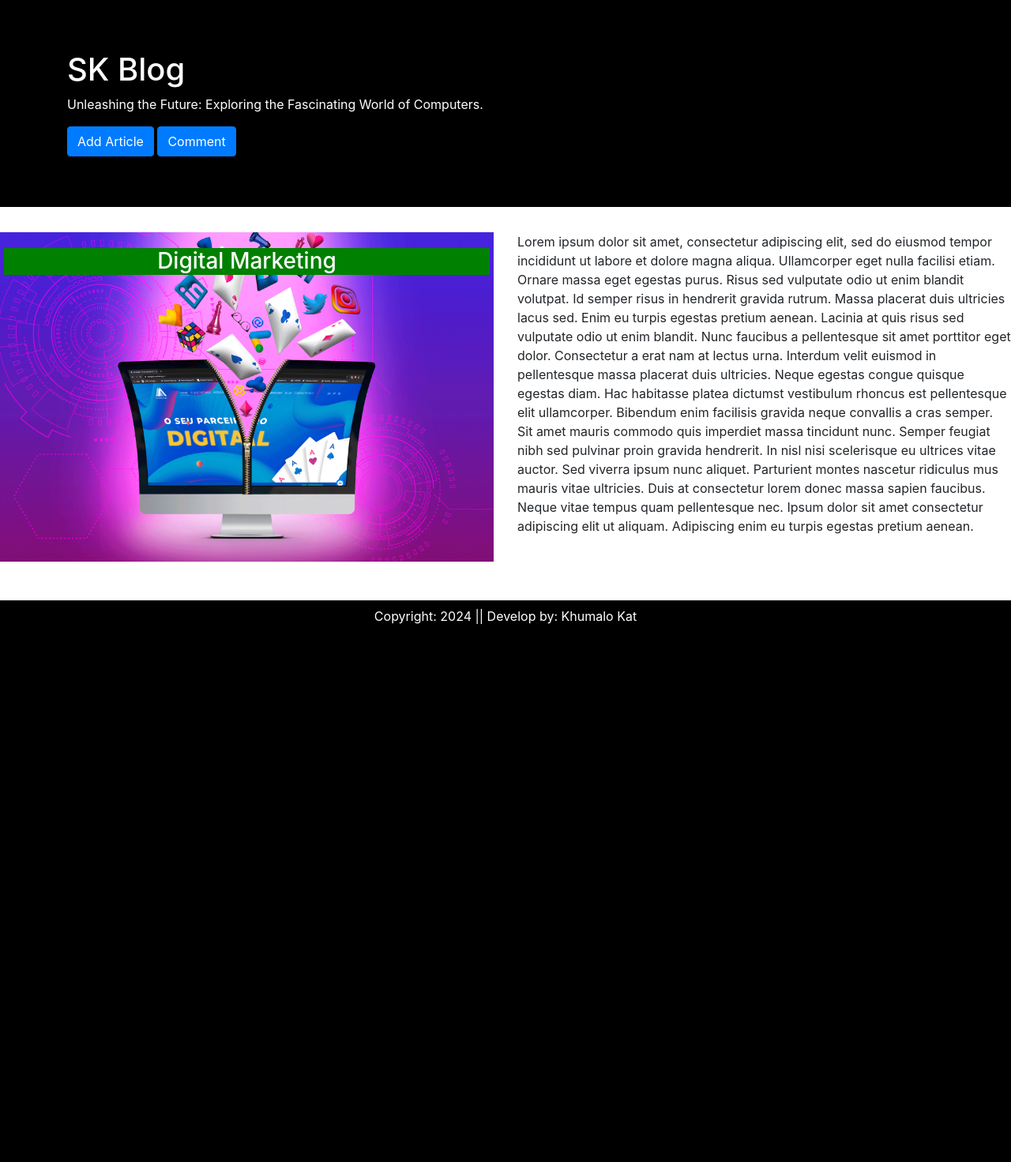
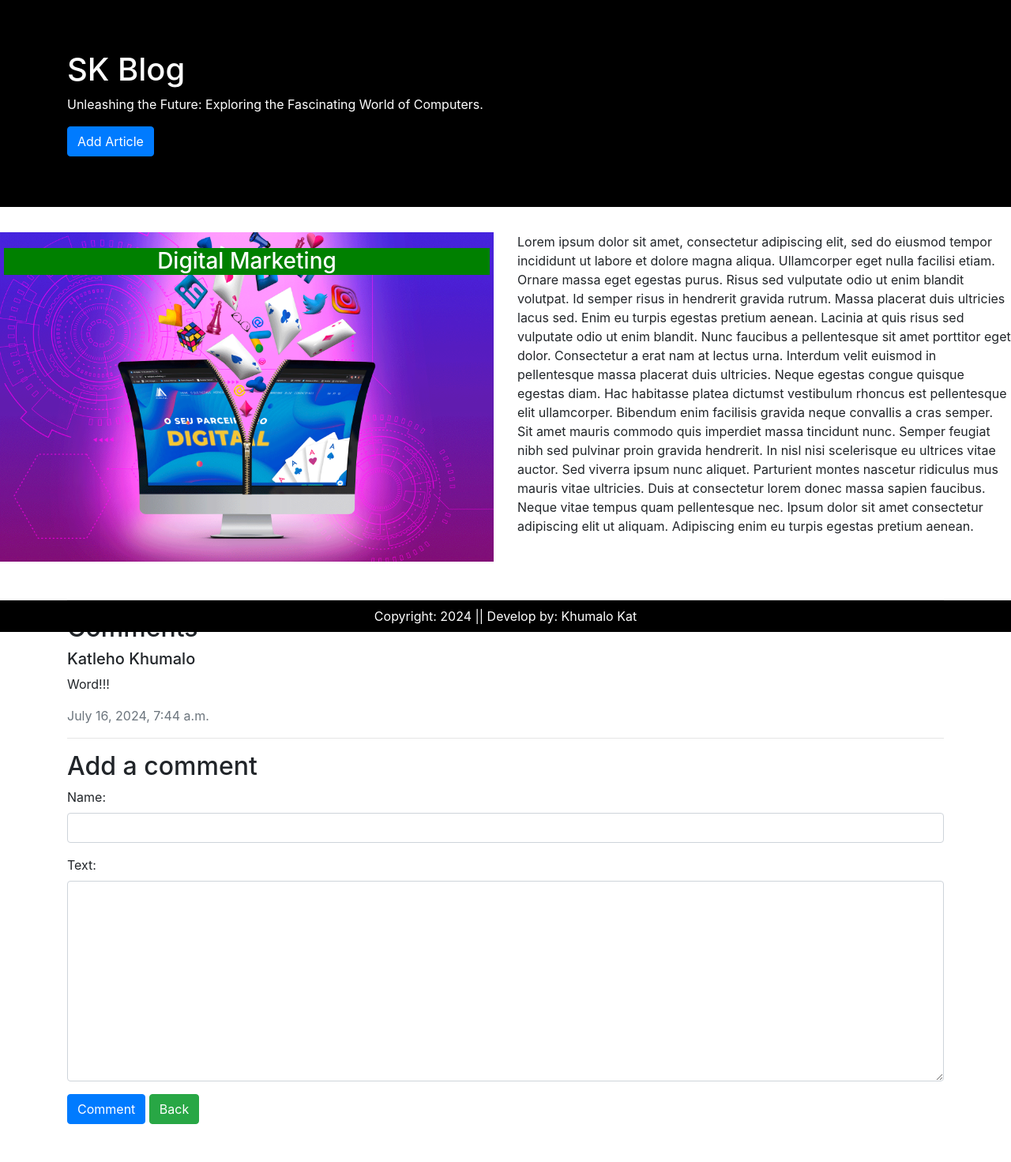
Before and after one commit to KhumaloKat/Assignment-4, a Django app: page /article/2/ in a window 1280 px wide. Shown: the whole page at 79% size. Before the commit the page ends 790 px from the top, so only its background shows below. Run offline with Django 5.2, Linux system fonts and the light colour scheme; data comes from the database, SQL or seed files in the repository; both versions use the stored data as it was after the commit; some libraries are stand-ins or nearby versions.

Commit message:
add articles and comments

```diff
--- a/blog/app/Templates/article_detail.html
+++ b/blog/app/Templates/article_detail.html
@@ -1,3 +1,4 @@
+<!-- article_detail.html -->
 {% extends 'index.html' %}
 
 {% block content %}
@@ -9,4 +10,28 @@
         </div>
     </div>
     <div class="col" >{{ article.text }} </div>
+</div>
+<div class="container mt-5">
+    <hr>
+
+    <h2>Comments</h2>
+    {% for comment in comments %}
+    <div class="comment mb-3">
+        <h5>{{ comment.name }}</h5>
+        <p>{{ comment.text }}</p>
+        <p class="text-muted">{{ comment.created_on }}</p>
+    </div>
+    {% empty %}
+    <p>No comments yet.</p>
+    {% endfor %}
+
+    <hr>
+
+    <h2>Add a comment</h2>
+    <form method="post">
+        {% csrf_token %}
+        {{ comment_form.as_p }}
+        <button type="submit" class="btn btn-primary">Comment</button> <a href="/" class="btn btn-success">Back</a>
+    </form>
+</div>
 {% endblock content %}
--- a/blog/app/Templates/index.html
+++ b/blog/app/Templates/index.html
@@ -1,3 +1,4 @@
+<!-- index.html -->
 <!doctype html>
 <html lang="en">
 <head>
@@ -12,12 +13,13 @@
         <div class="container">
             <h1 style="color: white;">SK Blog</h1>
             <p style="color: white;">Unleashing the Future: Exploring the Fascinating World of Computers.</p>
-            <button class="btn btn-primary">Add Article</button> <button class="btn btn-primary" >Comment</button>
+            <a href="{% url 'add' %}" class="btn btn-primary">Add Article</a>
         </div>
     </div>
 
     {% block content %}
     {% endblock %}
+    <br><br>
 
     <footer class="container-fluid text-center p-2 mt-5 fixed-bottom" style="background-color: black; color: white;">
         Copyright: 2024 || Develop by: Khumalo Kat
--- /dev/null
+++ b/blog/app/forms.py
@@ -0,0 +1,22 @@
+from django import forms
+from .models import Article,Comment
+
+class ArticleForm(forms.ModelForm):
+    class Meta:
+        model = Article
+        fields = ['title', 'text', 'category', 'image']
+        widgets = {
+            'title': forms.TextInput(attrs={'class': 'form-control'}),
+            'text': forms.Textarea(attrs={'class': 'form-control'}),
+            'category': forms.Select(attrs={'class': 'form-select'}),
+            'image': forms.ClearableFileInput(attrs={'class': 'form-control'}),
+        }
+
+class CommentForm(forms.ModelForm):
+    class Meta:
+        model = Comment
+        fields = ['name', 'text']
+        widgets = {
+            'name': forms.TextInput(attrs={'class': 'form-control'}),
+            'text': forms.Textarea(attrs={'class': 'form-control'}),
+        }
--- a/blog/app/models.py
+++ b/blog/app/models.py
@@ -19,3 +19,12 @@ class Article(models.Model):
 
     def __str__(self):
         return self.title
+
+class Comment(models.Model):
+    article = models.ForeignKey(Article, related_name='comments', on_delete=models.CASCADE)
+    name = models.CharField(max_length=80)
+    text = models.TextField()  # Changed from 'body' to 'text'
+    created_on = models.DateTimeField(auto_now_add=True)
+
+    def __str__(self):
+        return f'Comment by {self.name}'
--- a/blog/app/urls.py
+++ b/blog/app/urls.py
@@ -7,6 +7,8 @@ from . import views
 urlpatterns = [
     path('', views.home, name='home'),
     path('article/<int:pk>/', views.article_detail, name='article_detail'),
+    path('add/', views.add, name='add'),
+
 ]
 
 if settings.DEBUG:
--- a/blog/app/views.py
+++ b/blog/app/views.py
@@ -1,5 +1,7 @@
-from django.shortcuts import render, get_object_or_404
-from .models import Article
+from django.shortcuts import render, get_object_or_404,redirect
+from .models import Article,Comment
+from .forms import ArticleForm, CommentForm
+
 
 def home(request):
     products = Article.objects.all()
@@ -7,4 +9,33 @@ def home(request):
 
 def article_detail(request, pk):
     article = get_object_or_404(Article, pk=pk)
-    return render(request, 'article_detail.html', {'article': article})
+    comments = article.comments.all()
+    new_comment = None
+
+    if request.method == 'POST':
+        comment_form = CommentForm(data=request.POST)
+        if comment_form.is_valid():
+            new_comment = comment_form.save(commit=False)
+            new_comment.article = article
+            new_comment.save()
+            return redirect('article_detail', pk=article.pk)
+    else:
+        comment_form = CommentForm()
+
+    return render(request, 'article_detail.html', {
+        'article': article,
+        'comments': comments,
+        'new_comment': new_comment,
+        'comment_form': comment_form
+    })
+
+
+def add(request):
+    if request.method == 'POST':
+        form = ArticleForm(request.POST, request.FILES)
+        if form.is_valid():
+            form.save()
+            return redirect('home')
+    else:
+        form = ArticleForm()
+    return render(request, 'addArt.html', {'form': form})
```
Also changed, not shown: blog/app/Templates/addArt.html (added, +28 -0 lines), blog/app/Templates/home.html (+7 -0 lines), blog/app/migrations/0002_comment.py (added), blog/app/migrations/0003_rename_body_comment_text.py (added), blog/db.sqlite3, blog/media/images/ai.jpg (added).
